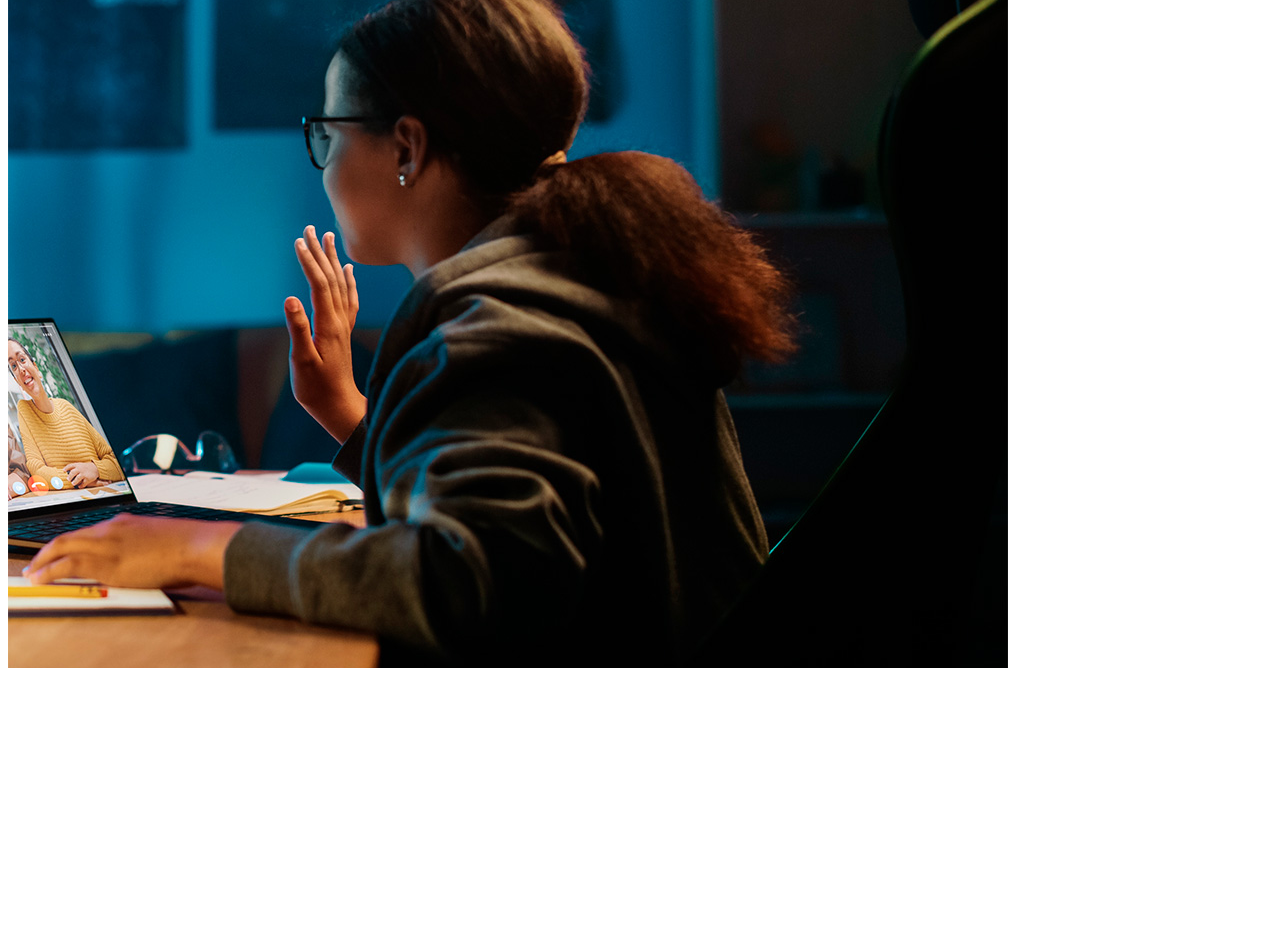
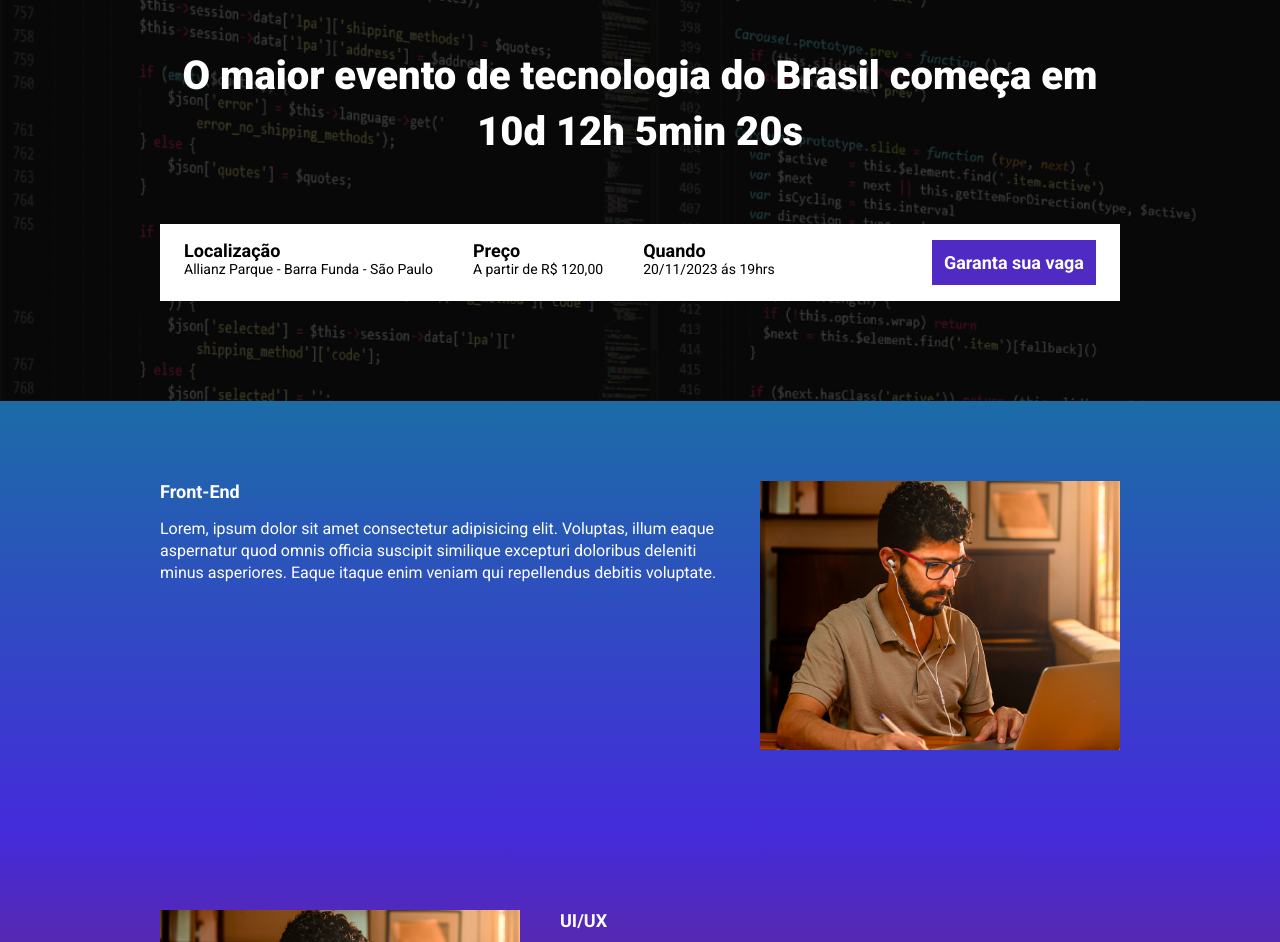
Before and after one commit to KostikGS/landing_page_evento, a website built with Parcel: page src/index.html in a window 1280 px wide. Shown: the part 160-1102 px from the top of the page. Before the commit the page ends 840 px from the top, so only its background shows below. Built offline with nearby package versions, Linux system fonts and the light colour scheme.

Commit message:
Atualizado site

```diff
--- a/src/index.html
+++ b/src/index.html
@@ -3,12 +3,83 @@
 <head>
     <meta charset="UTF-8">
     <meta name="viewport" content="width=device-width, initial-scale=1.0">
+    <link rel="preconnect" href="https://fonts.googleapis.com">
+    <link rel="preconnect" href="https://fonts.gstatic.com" crossorigin>
+    <link href="https://fonts.googleapis.com/css2?family=Roboto:wght@400;700;900&display=swap" rel="stylesheet">
+    <link rel="stylesheet" href="https://unpkg.com/aos@next/dist/aos.css" />
     <link rel="stylesheet" href="styles/main.scss">
-    <title>Document</title>
+    <title>EBAC Tech Talks</title>
 </head>
 <body>
-    <h1>Olá</h1>
-    <img src="images/backend.png" alt="">
+
+    <header class="hero">
+        <div class="container">
+            <img class="hero__logo" src="images/ebac_logo.svg" alt="EBAC">
+            <p class="hero__text">
+                O maior evento de tecnologia do Brasil começa em 10d 12h 5min 20s
+            </p>
+            <div class="infos-bar">
+                <ul class="infos-bar__infos">
+                    <li class="infos-bar__infos__item">
+                        <b>Localização</b>
+                        Allianz Parque - Barra Funda - São Paulo
+                    </li>
+                    <li class="infos-bar__infos__item">
+                        <b>Preço</b>
+                        A partir de R$ 120,00
+                    </li>
+                    <li class="infos-bar__infos__item">
+                        <b>Quando</b>
+                        20/11/2023 ás 19hrs
+                    </li>
+                </ul>
+                <a href="" class="button button--primary">
+                    Garanta sua vaga
+                </a>
+            </div>
+        </div>
+    </header>
+    <section class="event event--frontend">
+        <div class="container" data-aos="fade-right">
+            <div class="event__details">
+                <h2 class="event__details__title">Front-End</h2>
+                <p class="event__details__description">Lorem, ipsum dolor sit amet consectetur adipisicing elit. Voluptas, illum eaque aspernatur quod omnis officia suscipit similique excepturi doloribus deleniti minus asperiores. Eaque itaque enim veniam qui repellendus debitis voluptate.</p>
+            </div>
+            <img class="event__image" src="images/frontend.png" alt="Front-End">
+        </div>
+    </section>
+    <section class="event event--ux-ui event--image-left">
+        <div class="container" data-aos="fade-left">
+            <div class="event__details">
+                <h2 class="event__details__title">UI/UX</h2>
+                <p class="event__details__description">Lorem, ipsum dolor sit amet consectetur adipisicing elit. Voluptas, illum eaque aspernatur quod omnis officia suscipit similique excepturi doloribus deleniti minus asperiores. Eaque itaque enim veniam qui repellendus debitis voluptate.</p>
+            </div>
+            <img class="event__image" src="images/frontend.png" alt="Front-End">
+        </div>
+    </section>
+
+    <section class="event event--data-science">
+        <div class="container" data-aos="fade-right">
+            <div class="event__details">
+                <h2 class="event__details__title">Data Science</h2>
+                <p class="event__details__description">Lorem, ipsum dolor sit amet consectetur adipisicing elit. Voluptas, illum eaque aspernatur quod omnis officia suscipit similique excepturi doloribus deleniti minus asperiores. Eaque itaque enim veniam qui repellendus debitis voluptate.</p>
+            </div>
+            <img class="event__image" src="images/frontend.png" alt="Front-End">
+        </div>
+    </section>
+
+    <section class="event event--backend event--image-left">
+        <div class="container" data-aos="fade-left">
+            <div class="event__details">
+                <h2 class="event__details__title">Back-End</h2>
+                <p class="event__details__description">Lorem, ipsum dolor sit amet consectetur adipisicing elit. Voluptas, illum eaque aspernatur quod omnis officia suscipit similique excepturi doloribus deleniti minus asperiores. Eaque itaque enim veniam qui repellendus debitis voluptate.</p>
+            </div>
+            <img class="event__image" src="images/frontend.png" alt="Front-End">
+        </div>
+    </section>
+
+    <script src="https://unpkg.com/aos@next/dist/aos.js"></script>
+
     <script src="scripts/main.js"></script>
 </body>
 </html>
--- a/src/scripts/main.js
+++ b/src/scripts/main.js
@@ -0,0 +1 @@
+AOS.init();
--- /dev/null
+++ b/src/styles/_event.scss
@@ -0,0 +1,65 @@
+@use 'variables';
+
+.event{
+    padding: 80px 0;
+
+    &--frontend{
+        background-image: linear-gradient(variables.$blue1, variables.$blue2);
+    }
+
+    &--ux-ui{
+        background-image: linear-gradient(variables.$blue2, variables.$pink);
+    }
+
+    &--data-science{
+        background-image: linear-gradient(variables.$pink, variables.$yellow);
+    }
+
+    &--backend{
+        background-image: linear-gradient(variables.$yellow, variables.$pink);
+    }
+
+    &--image-left{
+        .container{
+            flex-direction: row-reverse;
+        }
+    }
+
+    .container{
+    display: flex;
+    gap: 40px;
+
+    }
+
+    &__image{
+        max-width: 360px;
+    }
+
+    &__details{
+        &__title{
+            font-size: 18px;
+            font-weight: bold;
+            margin-bottom: 16px;
+        }
+
+        &__description{
+            line-height: 22px;
+        }
+    }
+
+    @media(max-width:640px){
+        .container{
+            display:block;
+        }
+
+        &__image{
+            width:100%;
+        }
+
+        &__details{
+            margin-right: 0;
+            margin-bottom:16px;
+        }
+    }
+
+}
--- /dev/null
+++ b/src/styles/_hero.scss
@@ -0,0 +1,55 @@
+@use 'variables';
+
+.hero{
+    padding-top: 64px;
+    padding-bottom: 100px;
+    background-image: url(../images/fundo.png);
+    background-repeat: no-repeat;
+    background-size: cover;
+    position: relative;
+
+    .container{
+        position: relative;
+
+    }
+
+    &::before{
+        position: absolute;
+        top: 0;
+        left: 0;
+        width: 100%;
+        height: 100%;
+        background-color: variables.$secondaryTextColor;
+        content: '';
+        opacity: .7;
+    }
+
+    &__text{
+        margin-top: 64px;
+        margin-bottom: 64px;
+        font-size: 40px;
+        line-height: 56px;
+        font-weight: 800;
+        text-align: center;
+    }
+
+    &__logo{
+        margin: 0 auto;
+        height: 80px;
+        display: block;
+    }
+
+    @media (max-width:640px){
+        padding: 40px 0;
+
+        &__logo{
+            height: 40px;
+        }
+
+        &__text{
+            font-size: 22px;
+            line-height: 24px;
+            margin: 24px 0;
+        }
+    }
+}
--- /dev/null
+++ b/src/styles/_variables.scss
@@ -0,0 +1,9 @@
+$blue1:#1b6ca7;
+$blue2:#442bdb;
+$pink:#89223b;
+$yellow:#9c791d;
+$purple:#4f2ac3;
+
+
+$textcolor: white;
+$secondaryTextColor:black;
--- /dev/null
+++ b/src/styles/components/_buttons.scss
@@ -0,0 +1,27 @@
+@use'../variables';
+
+.button{
+    padding: 12px;
+    font-size: 18px;
+    font-weight: bold;
+    text-decoration: none;
+    text-align: center;
+    white-space: nowrap;
+
+    &--primary{
+        color: white;
+        background-color: variables.$purple;
+    }
+
+    @media (max-width:640px){
+        width: 100%;
+        display: flex;
+        align-items: center;
+    }
+
+    @media (max-width:1024px){
+        display: flex;
+        align-items: center;
+
+    }
+}
--- /dev/null
+++ b/src/styles/components/_infos_bar.scss
@@ -0,0 +1,43 @@
+@use '../variables';
+
+.infos-bar{
+    padding: 16px 24px;
+    background-color: variables.$textcolor;
+    display: flex;
+    justify-content: space-between;
+
+    &__infos{
+        display: flex;
+        gap: 40px;
+
+        &__item{
+            font-size: 14px;
+            color: variables.$secondaryTextColor;
+
+            b{
+                font-size: 18px;
+                display: block;
+                color: variables.$secondaryTextColor;
+            }
+        }
+    }
+
+    @media(max-width:640px){
+        display: block;
+
+        &__infos{
+            display: block;
+
+            &__item{
+                margin-bottom: 24px;
+            }
+        }
+    }
+
+    @media (max-width:1024px){
+
+        &__infos{
+            gap: 16px;
+        }
+    }
+}
--- a/src/styles/main.scss
+++ b/src/styles/main.scss
@@ -0,0 +1,28 @@
+@use 'hero';
+@use 'components/infos_bar';
+@use 'components/buttons';
+@use 'event';
+@use 'variables';
+
+*{
+    margin: 0;
+    padding: 0;
+    box-sizing: border-box;
+    font-family: 'Roboto', sans-serif;
+    color: variables.$textcolor;
+    list-style: none;
+}
+
+.container{
+    max-width: 960px;
+    width: 100%;
+    margin: 0 auto;
+
+    @media (max-width:640px){
+        max-width: 80%;
+    }
+
+    @media (max-width: 1024px){
+        max-width: 90%;
+    }
+}
```
